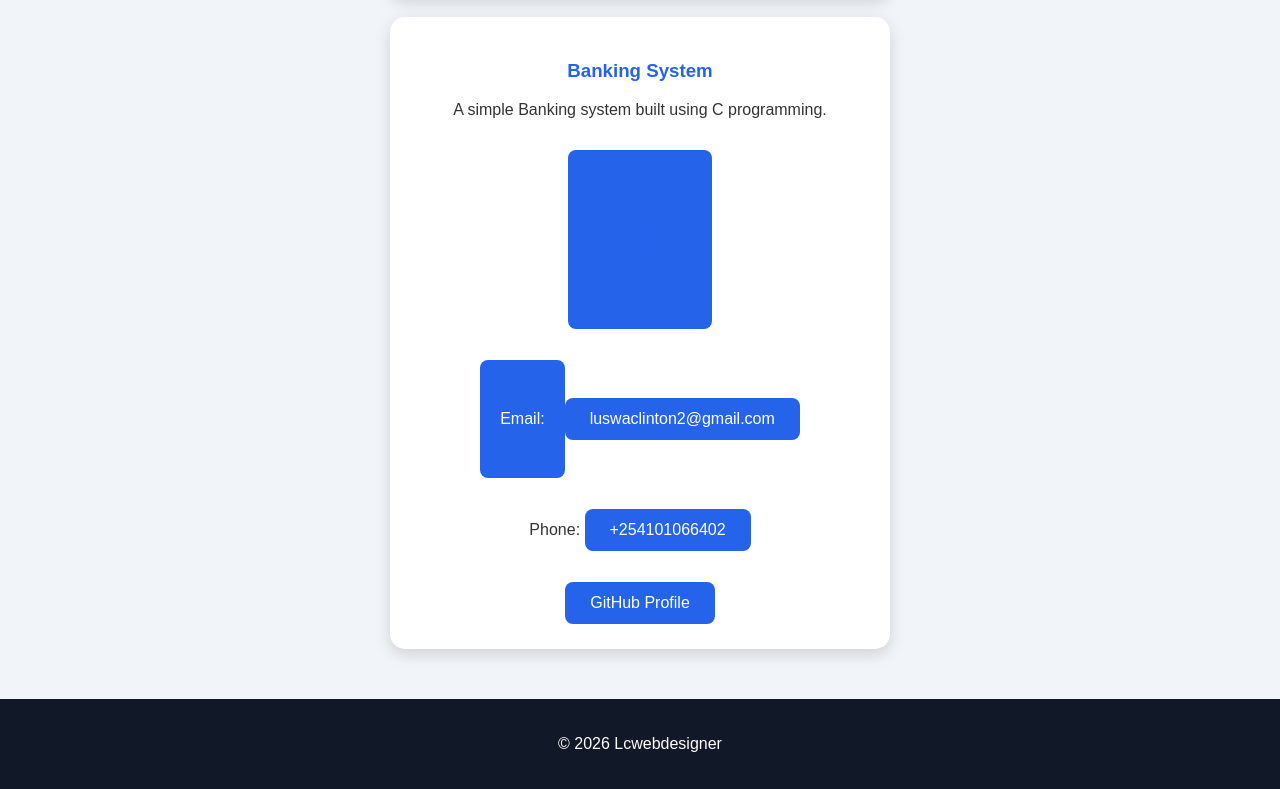
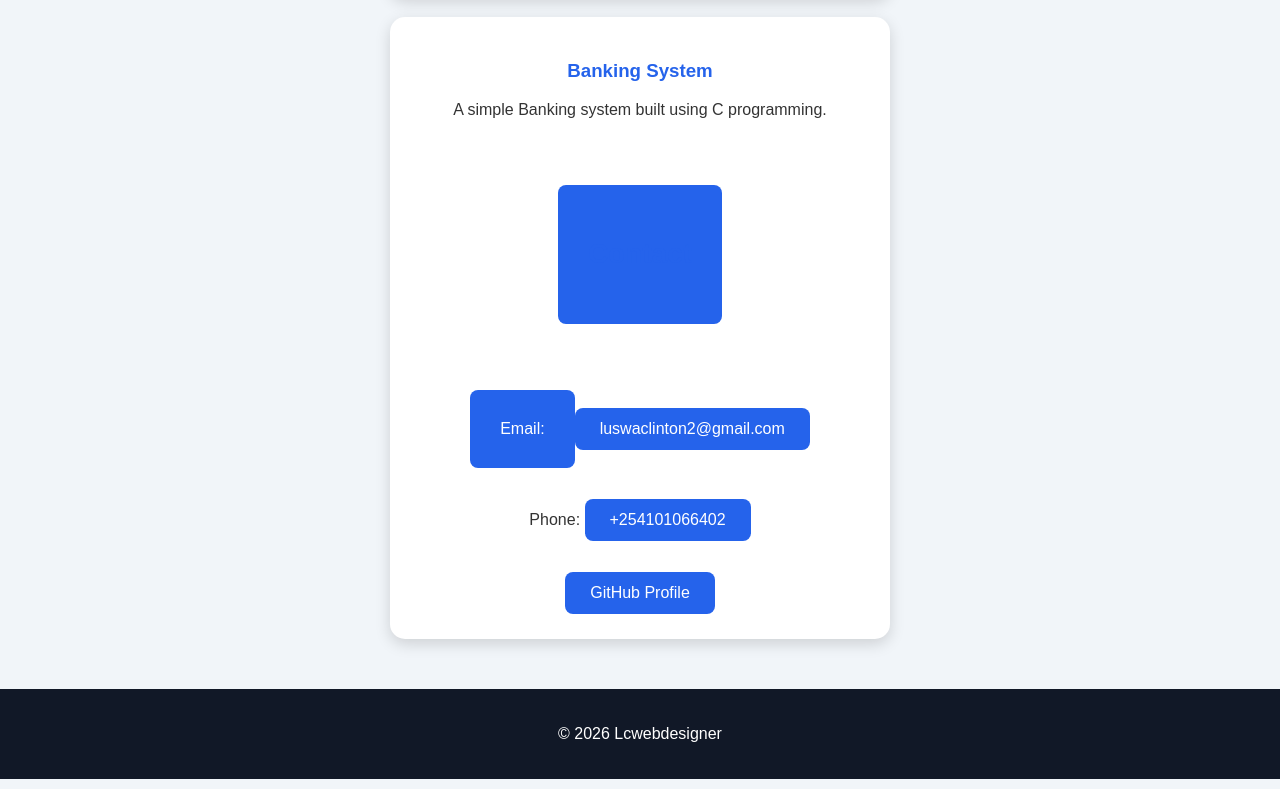
Before and after one commit to Lcwebdesigner/lcwebdesigner.github.io, a plain HTML site: page index.html in a window 1280 px wide. Shown: the part 2007-2796 px from the top of the page. Drawn offline with Linux system fonts and the light colour scheme.

Commit message:
Add styles for contact section

```diff
--- a/style.css
+++ b/style.css
@@ -249,3 +249,7 @@
 .skill-card h3{
     color:#2563eb;
 }
+#contact {
+    margin-top: 50px;
+    padding: 30px;
+}
```
